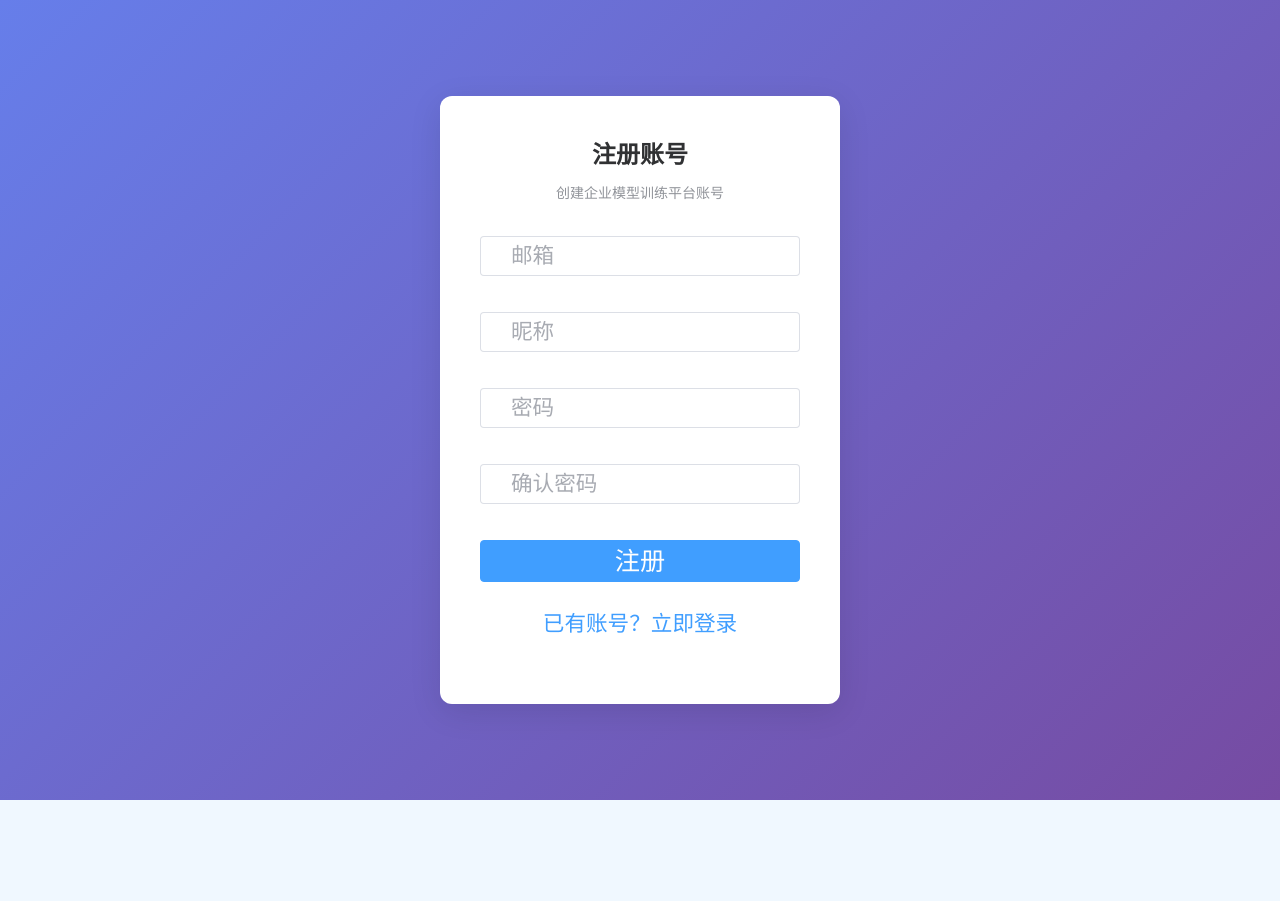
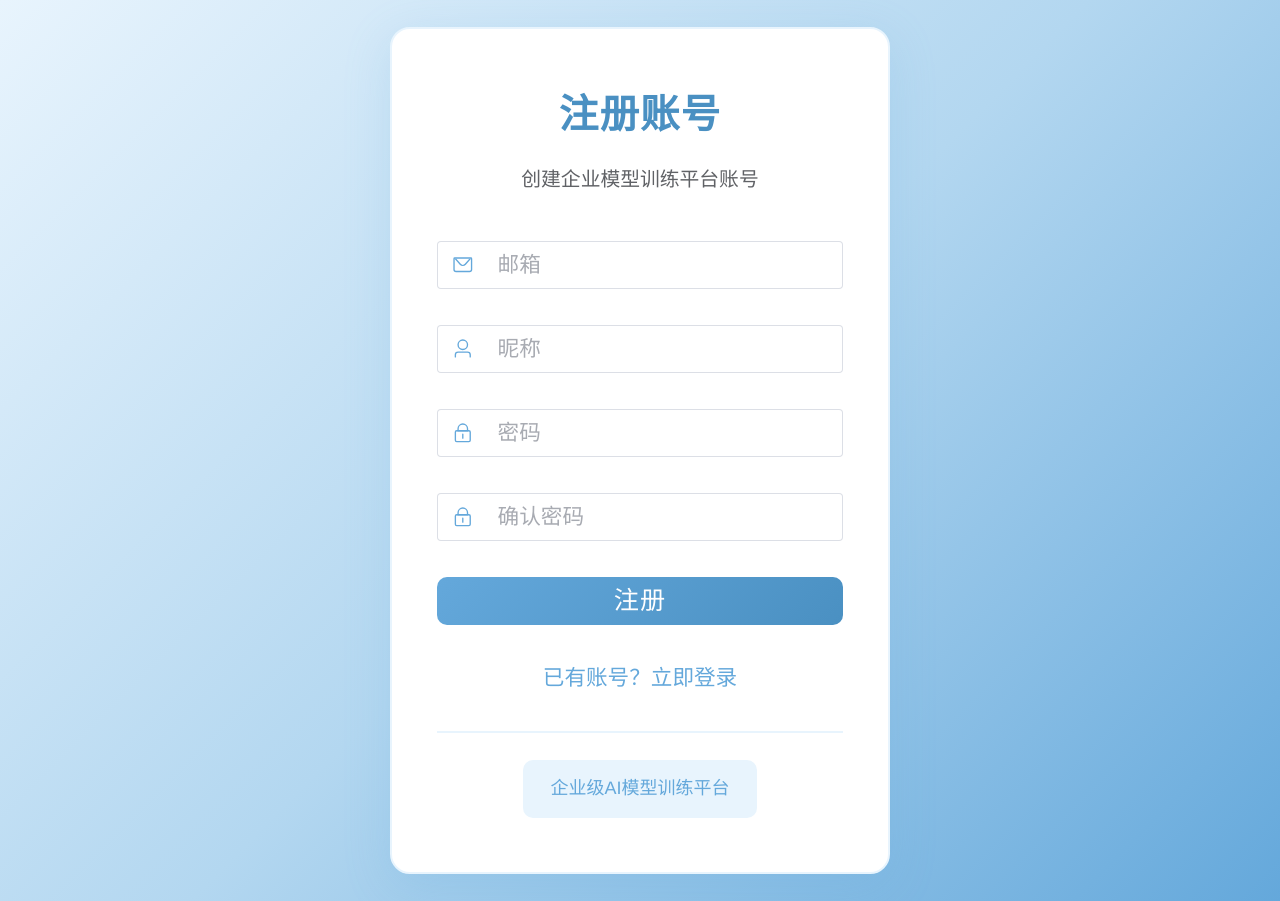
Before and after one commit to Cold502/modeltrain, a Vue app in the folder frontend/: page /register in a window 1280 px wide. Before the commit the page ends 800 px from the top, so only its background shows below. Built offline with nearby package versions, Linux system fonts and the light colour scheme.

Commit message:
更新用户角色接口，增加is_admin参数的请求体验证；调整注册页面样式，优化用户体验；修改API请求拦截器以支持admin和config API的用户ID传递；更新布局组件中的菜单项顺序。

```diff
--- a/frontend/src/components/Layout.vue
+++ b/frontend/src/components/Layout.vue
@@ -27,9 +27,9 @@
           <span>模型训练</span>
         </el-menu-item>
 
-        <el-menu-item index="/config/models">
-          <el-icon><Coin /></el-icon>
-          <span>模型配置</span>
+        <el-menu-item index="/swanlab">
+          <el-icon><TrendCharts /></el-icon>
+          <span>训练可视化</span>
         </el-menu-item>
 
         <el-menu-item index="/system-prompt">
@@ -37,9 +37,9 @@
           <span>系统提示词</span>
         </el-menu-item>
 
-        <el-menu-item index="/swanlab">
-          <el-icon><TrendCharts /></el-icon>
-          <span>训练可视化</span>
+        <el-menu-item index="/config/models">
+          <el-icon><Coin /></el-icon>
+          <span>模型配置</span>
         </el-menu-item>
 
         <el-menu-item v-if="isAdmin" index="/admin">
--- a/frontend/src/utils/api.js
+++ b/frontend/src/utils/api.js
@@ -18,7 +18,9 @@ api.interceptors.request.use(
     const user = store.state.user
     if (user && user.id) {
       // 添加用户ID到请求参数中（简化版认证）
-      if (config.method === 'get' || config.method === 'delete') {
+      // 对于admin和config API，所有请求都使用查询参数
+      if (config.url.includes('/admin/') || config.url.includes('/config/') ||
+          config.method === 'get' || config.method === 'delete') {
         config.params = { ...config.params, user_id: user.id }
       } else {
         config.data = { ...config.data, user_id: user.id }
--- a/frontend/src/views/Register.vue
+++ b/frontend/src/views/Register.vue
@@ -17,7 +17,11 @@
             v-model="registerData.email"
             placeholder="邮箱"
             size="large"
-          />
+          >
+            <template #prefix>
+              <el-icon><Message /></el-icon>
+            </template>
+          </el-input>
         </el-form-item>
 
         <el-form-item prop="nickname">
@@ -25,7 +29,11 @@
             v-model="registerData.nickname"
             placeholder="昵称"
             size="large"
-          />
+          >
+            <template #prefix>
+              <el-icon><User /></el-icon>
+            </template>
+          </el-input>
         </el-form-item>
 
         <el-form-item prop="password">
@@ -35,7 +43,11 @@
             placeholder="密码"
             size="large"
             show-password
-          />
+          >
+            <template #prefix>
+              <el-icon><Lock /></el-icon>
+            </template>
+          </el-input>
         </el-form-item>
 
         <el-form-item prop="confirmPassword">
@@ -45,9 +57,14 @@
             placeholder="确认密码"
             size="large"
             show-password
-          />
+          >
+            <template #prefix>
+              <el-icon><Lock /></el-icon>
+            </template>
+          </el-input>
         </el-form-item>
 
+        <div class="register-actions">
           <el-button
             :loading="loading"
             type="primary"
@@ -57,6 +74,7 @@
           >
             注册
           </el-button>
+        </div>
 
         <div class="register-links">
           <el-button type="text" @click="$router.push('/login')">
@@ -64,6 +82,10 @@
           </el-button>
         </div>
       </el-form>
+
+      <div class="register-footer">
+        <p>企业级AI模型训练平台</p>
+      </div>
     </div>
   </div>
 </template>
@@ -73,9 +95,15 @@ import { ref, reactive } from 'vue'
 import { useRouter } from 'vue-router'
 import { message } from '../utils/message'
 import { authAPI } from '../utils/api'
+import { User, Lock, Message } from '@element-plus/icons-vue'
 
 export default {
   name: 'Register',
+  components: {
+    User,
+    Lock,
+    Message
+  },
   setup() {
     const router = useRouter()
     const registerForm = ref(null)
@@ -151,7 +179,10 @@ export default {
       registerData,
       registerRules,
       loading,
-      handleRegister
+      handleRegister,
+      User,
+      Lock,
+      Message
     }
   }
 }
@@ -163,43 +194,139 @@ export default {
   justify-content: center;
   align-items: center;
   min-height: 100vh;
-  background: linear-gradient(135deg, #667eea 0%, #764ba2 100%);
-  padding: 20px;
+  padding: 1.5rem;
+  background: linear-gradient(135deg, var(--light-blue) 0%, var(--medium-blue) 50%, var(--primary-blue) 100%);
 }
 
 .register-card {
   background: white;
-  border-radius: 12px;
-  box-shadow: 0 8px 32px rgba(0, 0, 0, 0.1);
-  padding: 40px;
+  border-radius: 20px;
+  box-shadow: 0 12px 48px rgba(100, 168, 219, 0.2);
+  padding: 3rem 2.5rem;
   width: 100%;
-  max-width: 400px;
+  max-width: 500px;
+  border: 2px solid var(--light-blue);
+  backdrop-filter: blur(10px);
 }
 
 .register-header {
   text-align: center;
-  margin-bottom: 32px;
+  margin-bottom: 2.5rem;
 }
 
 .register-header h1 {
-  color: #303133;
-  margin: 0 0 8px 0;
-  font-size: 24px;
-  font-weight: 600;
+  font-size: 2.2rem;
+  font-weight: 700;
+  margin: 0 0 1rem 0;
+  color: var(--dark-blue);
+  letter-spacing: 1px;
 }
 
 .register-header p {
-  color: #909399;
+  font-size: 1.1rem;
+  color: #606266;
   margin: 0;
-  font-size: 14px;
+  font-weight: 400;
 }
 
 .register-form {
-  margin-bottom: 24px;
+  margin-bottom: 1.5rem;
+}
+
+.register-form .el-form-item {
+  margin-bottom: 1.8rem;
+}
+
+.register-form .el-input {
+  border-radius: 10px;
+  height: 48px;
+}
+
+.register-form .el-input__wrapper {
+  border-radius: 10px;
+  border: 2px solid var(--light-blue);
+  transition: all 0.3s ease;
+  height: 48px;
+  padding: 0 15px;
+}
+
+.register-form .el-input__inner {
+  font-size: 1rem !important;
+  height: 44px;
+  line-height: 44px;
+}
+
+.register-form .el-input__prefix {
+  display: flex;
+  align-items: center;
+  height: 44px;
+}
+
+.register-form .el-input__prefix .el-icon {
+  font-size: 1.2rem !important;
+  color: var(--primary-blue);
+}
+
+.register-form .el-input__wrapper:hover {
+  border-color: var(--medium-blue);
+}
+
+.register-form .el-input.is-focus .el-input__wrapper {
+  border-color: var(--primary-blue);
+  box-shadow: 0 0 0 3px rgba(100, 168, 219, 0.1);
+}
+
+.register-actions {
+  margin: 2rem 0;
+}
+
+.register-actions .el-button {
+  border-radius: 10px;
+  background: linear-gradient(135deg, var(--primary-blue), var(--dark-blue));
+  border: none;
+  font-weight: 600;
+  letter-spacing: 1px;
+  transition: all 0.3s ease;
+  height: 48px;
+  font-size: 1.1rem;
+}
+
+.register-actions .el-button:hover {
+  transform: translateY(-2px);
+  box-shadow: 0 6px 20px rgba(100, 168, 219, 0.4);
 }
 
 .register-links {
+  margin-top: 1.5rem;
   text-align: center;
-  margin-top: 24px;
+}
+
+.register-links .el-button {
+  font-size: 0.95rem;
+  color: var(--primary-blue);
+  font-weight: 500;
+  padding: 8px 16px;
+}
+
+.register-links .el-button:hover {
+  color: var(--dark-blue);
+}
+
+.register-footer {
+  margin-top: 2rem;
+  padding-top: 1.5rem;
+  border-top: 2px solid var(--light-blue);
+  text-align: center;
+}
+
+.register-footer p {
+  font-size: 1rem;
+  color: var(--primary-blue);
+  margin: 0;
+  font-weight: 500;
+  background: var(--light-blue);
+  padding: 0.8rem 1.5rem;
+  border-radius: 10px;
+  display: inline-block;
 }
 </style>
```
Also changed, not shown: 2 other files (tests, documents, lock files or other folders). Lines whose indentation alone changed are shown as unchanged.
